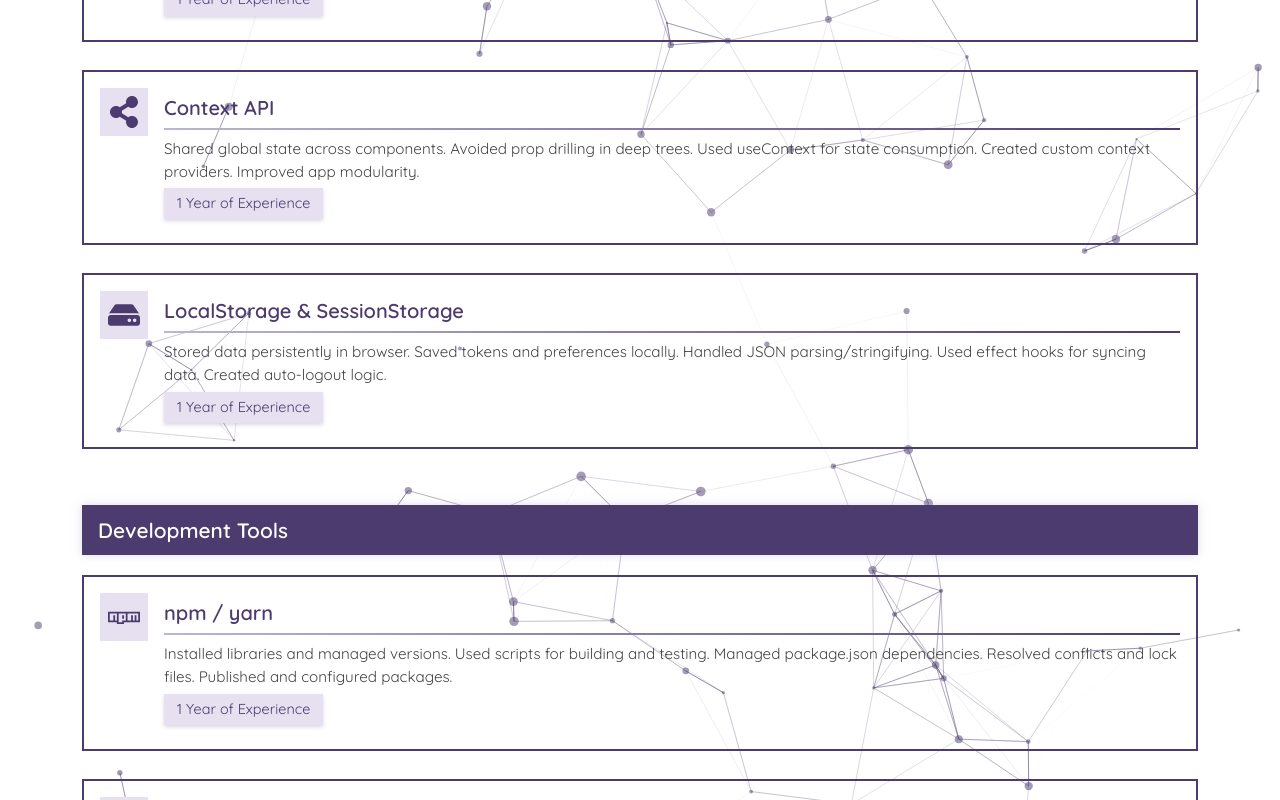
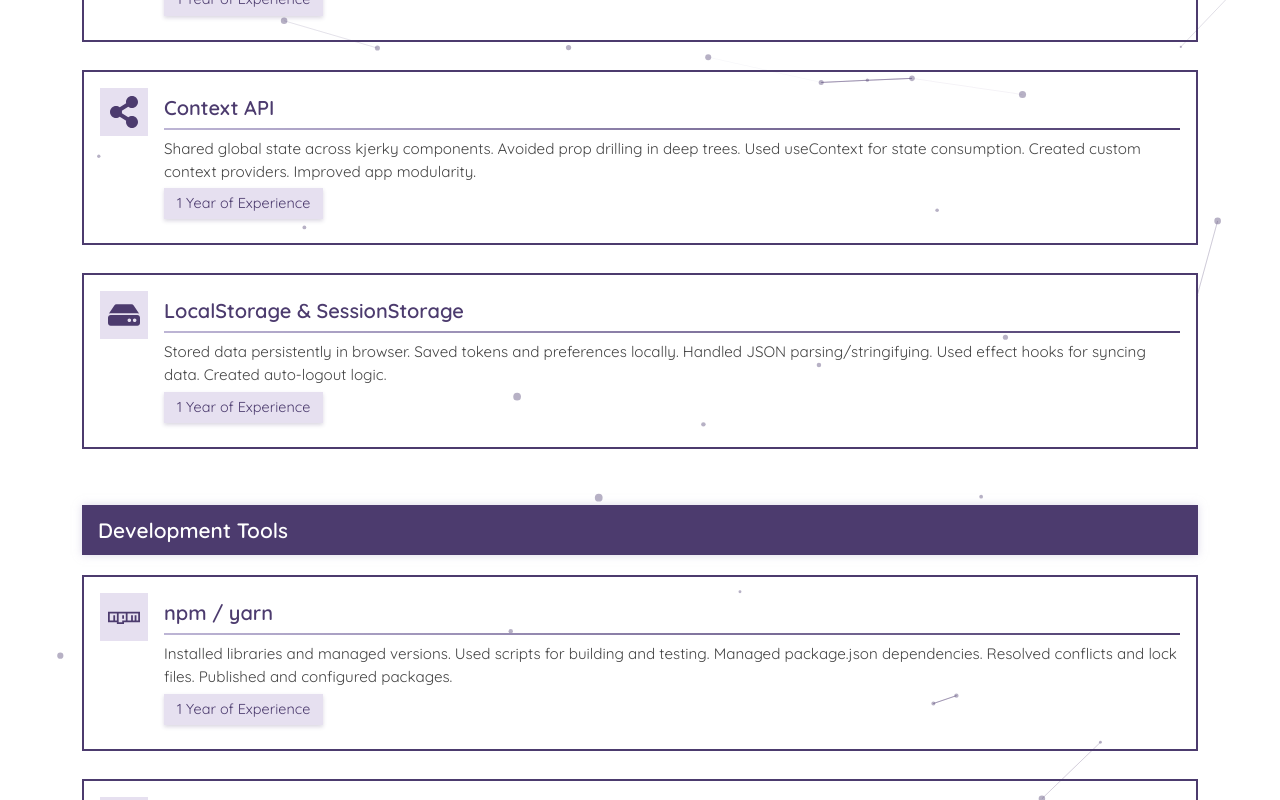
Before and after one commit to alymehroz512/alimehroz-portfolio, a React (Vite) app: page /skills in a window 1280 px wide. Shown: the part 3660-4460 px from the top of the page. Built offline with nearby package versions, Linux system fonts and the light colour scheme.

Commit message:
Resolve the particles animation issue in Skill page and also update its css file

```diff
--- a/src/pages/Skills.jsx
+++ b/src/pages/Skills.jsx
@@ -173,7 +173,7 @@ const skillCategories = [
       {
         icon: <FaShareAlt />,
         title: "Context API",
-        desc: "Shared global state across components.\nAvoided prop drilling in deep trees.\nUsed useContext for state consumption.\nCreated custom context providers.\nImproved app modularity.",
+        desc: "Shared global state across kjerky components.\nAvoided prop drilling in deep trees.\nUsed useContext for state consumption.\nCreated custom context providers.\nImproved app modularity.",
         startYear: 2024,
       },
       {
@@ -202,7 +202,7 @@ const skillCategories = [
       {
         icon: <FaGithub />,
         title: "GitHub",
-        desc: "Hosted repositories and projects.\nCollaborated using pull requests.\nManaged issues and project boards.\nSet up GitHub Actions for CI/ CD.\nUsed forks and clone operations.",
+        desc: "Hosted repositories and projects.\nCollaborated using pull requests.\nManaged issues and project boards.\nSet up GitHub Actions for CI/CD.\nUsed forks and clone operations.",
         startYear: 2022,
       },
       {
@@ -343,51 +343,54 @@ function Skills() {
     await loadSlim(engine);
   }, []);
 
-  return (
-    <div className="skills-wrapper position-relative">
-      <Particles
-        id="tsparticles"
-        init={particlesInit}
-        options={{
+  const particlesOptions = {
     fullScreen: { enable: false },
     background: { color: { value: "#ffffff" } },
-          fpsLimit: 120,
+    fpsLimit: 60, // Reduced from 120 to improve performance
     interactivity: {
       events: {
         onHover: { enable: true, mode: "repulse" },
-              resize: true,
+        resize: { enable: true },
       },
       modes: {
-              repulse: { distance: 100, duration: 0.4 },
+        repulse: { distance: 80, duration: 0.4 }, // Reduced distance for less intensive interaction
       },
     },
     particles: {
       color: { value: "#4c3b6e" },
       links: {
         color: "#4c3b6e",
-              distance: 150,
+        distance: 120, // Reduced from 150
         enable: true,
-              opacity: 0.5,
+        opacity: 0.4, // Slightly reduced opacity
         width: 1,
       },
       move: {
         enable: true,
-              speed: 1.5,
+        speed: 1, // Reduced from 1.5
         direction: "none",
         random: false,
         straight: false,
         outModes: { default: "bounce" },
       },
       number: {
-              value: 40,
-              density: { enable: true, area: 800 },
+        value: 25, // Reduced from 40 to improve performance
+        density: { enable: true, area: 1000 }, // Increased area for better distribution
       },
-            opacity: { value: 0.5 },
+      opacity: { value: 0.4 }, // Slightly reduced
       shape: { type: "circle" },
-            size: { value: { min: 1, max: 5 } },
+      size: { value: { min: 1, max: 4 } }, // Slightly reduced max size
     },
     detectRetina: true,
-        }}
+    pauseOnOutsideViewport: true, // Pause animation when not in view
+  };
+
+  return (
+    <div className="skills-wrapper position-relative">
+      <Particles
+        id="tsparticles"
+        init={particlesInit}
+        options={particlesOptions}
         className="particles-bg"
       />
       <Animated.div
--- a/src/styles/Skills.css
+++ b/src/styles/Skills.css
@@ -7,6 +7,7 @@
   height: 100%;
   width: 100%;
   z-index: 0;
+  will-change: transform; /* Optimize rendering */
 }
 
 .skills-wrapper {
```
Lines whose indentation alone changed are shown as unchanged.
